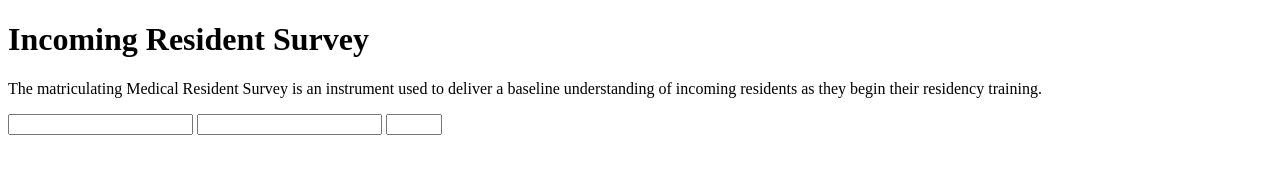
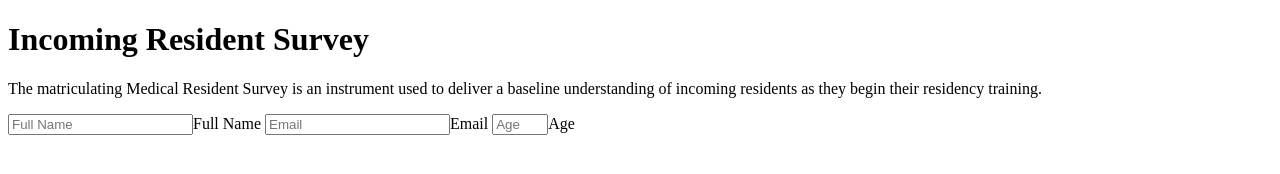
Before and after one commit to metaversejunkie/survey--form-project, a plain HTML site: page index.html in a window 1280 px wide. Drawn offline with Linux system fonts and the light colour scheme.

Commit message:
feat: added text to describe label element and added placeholders for all 3 input elements

```diff
--- a/index.html
+++ b/index.html
@@ -8,9 +8,9 @@
         <h1 id="title">Incoming Resident Survey</h1>
         <p id="description">The matriculating Medical Resident Survey is an instrument used to deliver a baseline understanding of incoming residents as they begin their residency training.</p>
         <form id="survey-form">
-            <input id="name" required><label id="name-label"></label>
-            <input id="email" type="email" required><label id="email-label"></label>
-            <input id="number" type="number" min="9" max="10"><label id="number-label"></label>
+            <input id="name" placeholder="Full Name" required><label id="name-label">Full Name</label>
+            <input id="email" type="email" placeholder="Email" required><label id="email-label">Email</label>
+            <input id="number" type="number" placeholder="Age" min="9" max="10"><label id="number-label">Age</label>
         </form>
 
     </body>
```
